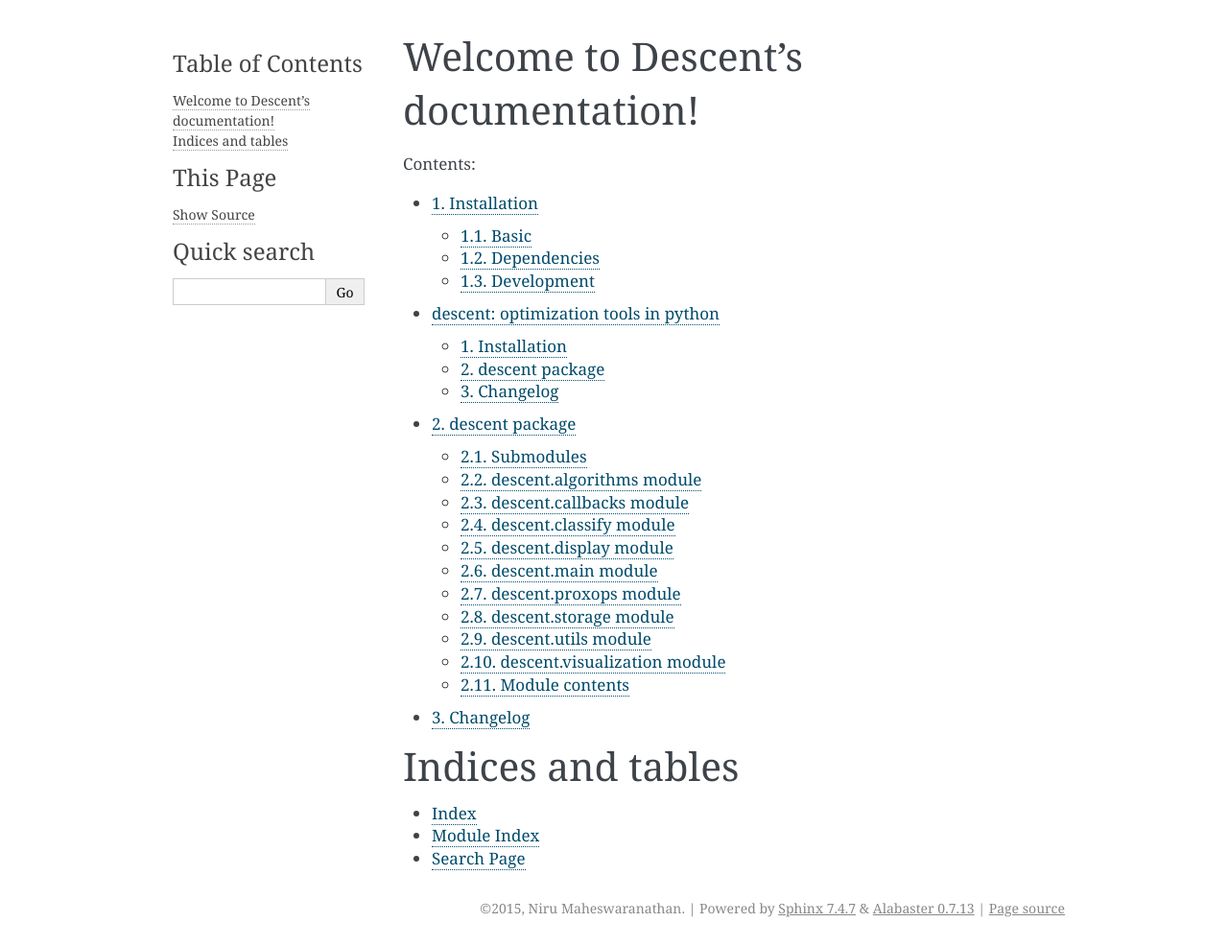
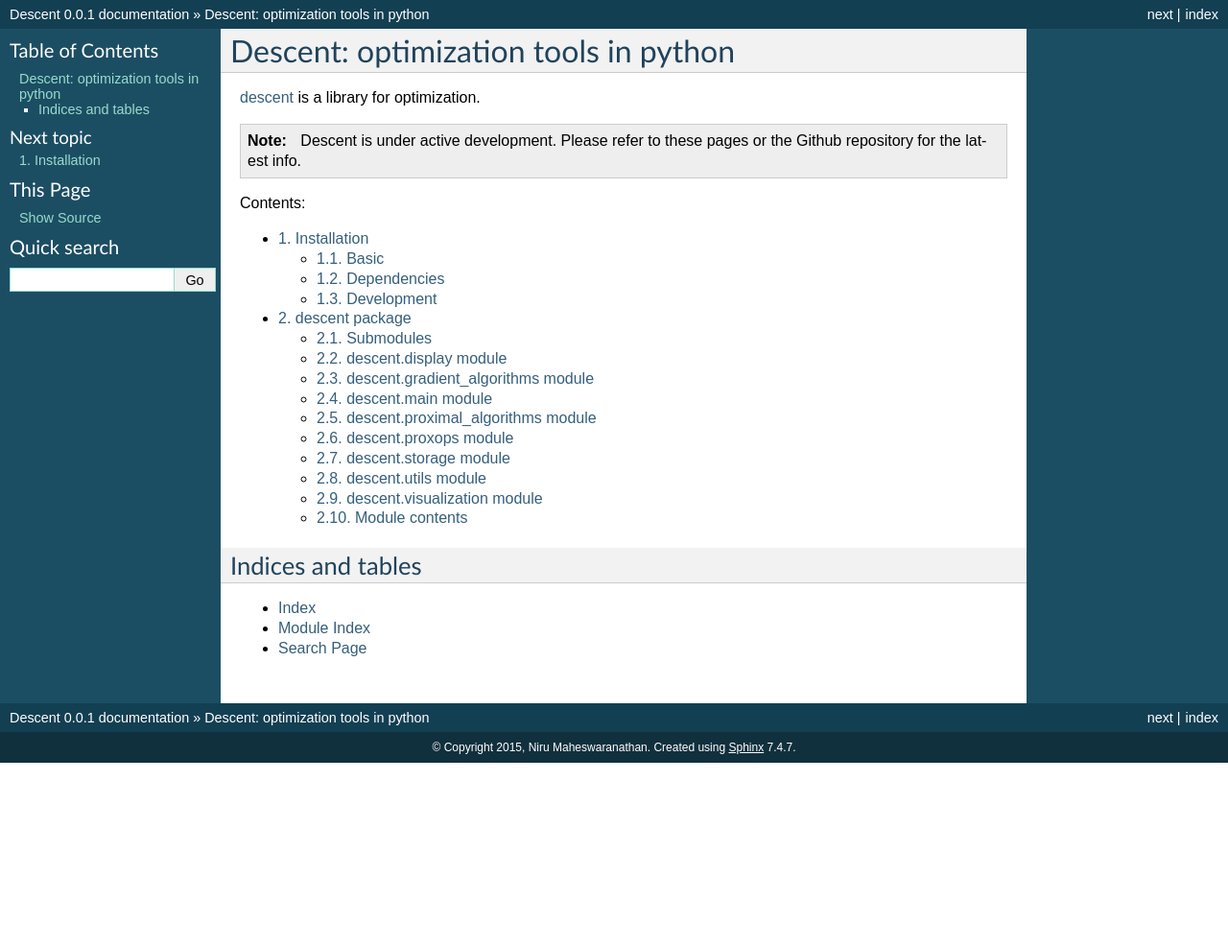
Before and after one commit to nirum/descent, a Sphinx documentation site: the page built from docs/index.rst, in a window 1280 px wide. Shown: the whole page at 96% size. Built offline with Sphinx 7.4.7, drawn with Linux system fonts in a browser that asks for light colours; pages that are not in the unit, such as notebooks, are missing from menus; after the commit the page ends 900 px from its top, so only the background shows below that.

Commit message:
updated docs

```diff
--- a/docs/conf.py
+++ b/docs/conf.py
@@ -15,6 +15,8 @@
 import sys
 import os
 import shlex
+sys.path.append('../descent')
+import descent
 
 # If extensions (or modules to document with autodoc) are in another directory,
 # add these directories to sys.path here. If the directory is relative to the
@@ -63,9 +65,9 @@ author = u'Niru Maheswaranathan'
 # built documents.
 #
 # The short X.Y version.
-version = '0.0'
+version = descent.__version__
 # The full version, including alpha/beta/rc tags.
-release = '0.0'
+release = descent.__version__
 
 # The language for content autogenerated by Sphinx. Refer to documentation
 # for a list of supported languages.
@@ -116,7 +118,7 @@ todo_include_todos = True
 
 # The theme to use for HTML and HTML Help pages.  See the documentation for
 # a list of builtin themes.
-html_theme = 'alabaster'
+html_theme = 'default'
 
 # Theme options are theme-specific and customize the look and feel of a theme
 # further.  For a list of options available for each theme, see the
@@ -275,8 +277,8 @@ man_pages = [
 #  dir menu entry, description, category)
 texinfo_documents = [
   (master_doc, 'Descent', u'Descent Documentation',
-   author, 'Descent', 'One line description of project.',
-   'Miscellaneous'),
+   author, 'Descent', 'Optimization via first-order gradient and proximal algorithms.',
+   'Scientific computing'),
 ]
 
 # Documents to append as an appendix to all manuals.
@@ -293,4 +295,4 @@ texinfo_documents = [
 
 
 # Example configuration for intersphinx: refer to the Python standard library.
-intersphinx_mapping = {'https://docs.python.org/': None}
+intersphinx_mapping = {'https://docs.python.org/3': None}
--- a/docs/index.rst
+++ b/docs/index.rst
@@ -3,8 +3,16 @@
    You can adapt this file completely to your liking, but it should at least
    contain the root `toctree` directive.
 
-Welcome to Descent's documentation!
-===================================
+=====================================
+Descent: optimization tools in python
+=====================================
+
+
+`descent`_ is a library for optimization.
+
+.. note:: Descent is under active development. Please refer to these pages or the Github repository for the latest info.
+
+.. _descent: https://github.com/nirum/descent/
 
 Contents:
 
@@ -12,10 +20,7 @@ Contents:
    :maxdepth: 2
 
    install
-   quickstart
    api
-   changelog
-
 
 
 Indices and tables
```
Also changed, not shown: docs/api.rst (+16 -24 lines), 1 other file.
